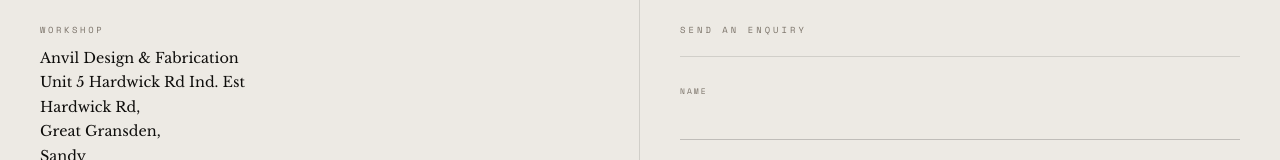
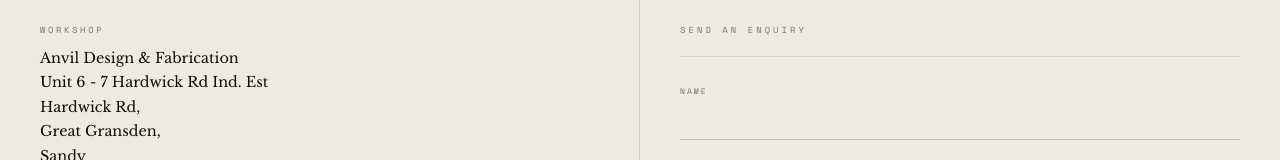
Before and after one commit to Otskey/anvil-shopify, a Next.js app in the folder web/: page /contact in a window 1280 px wide. Shown: the part 844-1004 px from the top of the page. Built offline with nearby package versions, Linux system fonts and the light colour scheme; a web font is replaced by a local one.

Commit message:
Update contact address in ContactPage component

```diff
--- a/web/app/contact/page.jsx
+++ b/web/app/contact/page.jsx
@@ -115,7 +115,7 @@
               <p className="contact-info__label">Workshop</p>
               <div className="contact-info__value">
                 <p>Anvil Design & Fabrication</p>
-                <p>Unit 5 Hardwick Rd Ind. Est</p>
+                <p>Unit 6 - 7 Hardwick Rd Ind. Est</p>
                 <p>Hardwick Rd,</p>
                 <p>Great Gransden,</p>
                 <p>Sandy</p>
```
